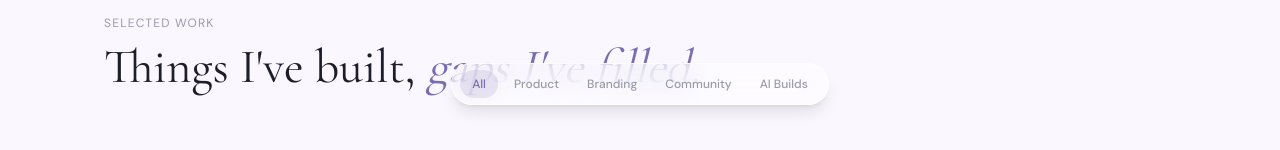
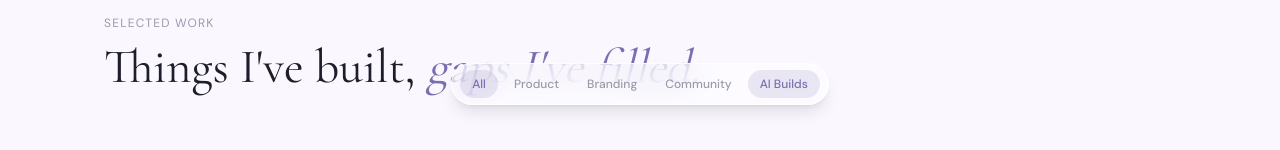
Before and after one commit to GreenyNg/evergreenodeh, a Next.js app: page / in a window 1280 px wide. Shown: the part 802-952 px from the top of the page. Built offline with nearby package versions, Linux system fonts and the light colour scheme.

Commit message:
made projects tab dynamic

```diff
--- a/src/components/home/ProjectsSection.tsx
+++ b/src/components/home/ProjectsSection.tsx
@@ -108,10 +108,12 @@ function ProjectCard({ project }: { project: Project }) {
 function TabBar({
   quadrants,
   activeTab,
+  activeQuadrant,
   handleTabClick,
 }: {
   quadrants: Quadrant[];
   activeTab: string;
+  activeQuadrant: string;
   handleTabClick: (id: string) => void;
 }) {
   return (
@@ -123,11 +125,11 @@ function TabBar({
           className="px-3 py-1.5 rounded-full text-xs font-medium transition-all duration-300"
           style={{
             background:
-              activeTab === q.id
+            activeTab === q.id || (activeTab === "all" && activeQuadrant === q.id)
             ? "rgba(122, 110, 176, 0.15)"
             : "transparent",
             color:
-              activeTab === q.id
+            activeTab === q.id || (activeTab === "all" && activeQuadrant === q.id)
             ? "var(--text-accent)"
             : "var(--text-muted)",
           }}
@@ -295,6 +297,7 @@ export default function ProjectsSection() {
             <TabBar
             quadrants={quadrants}
             activeTab={activeTab}
+            activeQuadrant={activeQuadrant}
             handleTabClick={handleTabClick}
             />
           </div>
--- a/src/components/shared/ArticleList.tsx
+++ b/src/components/shared/ArticleList.tsx
@@ -26,7 +26,10 @@ function ArticleRow({ article }: { article: Article }) {
         initial={{ scaleX: 0, originX: 0 }}
         animate={{ scaleX: hovered ? 1 : 0 }}
         transition={{ duration: 0.35, ease: "easeOut" }}
-        style={{ background: "var(--lavender-soft)" }}
+        style={{
+          background: "var(--lavender-soft)",
+          transformOrigin: "left center",
+        }}
       />
 
       {/* Content */}
```
Lines whose indentation alone changed are shown as unchanged.
